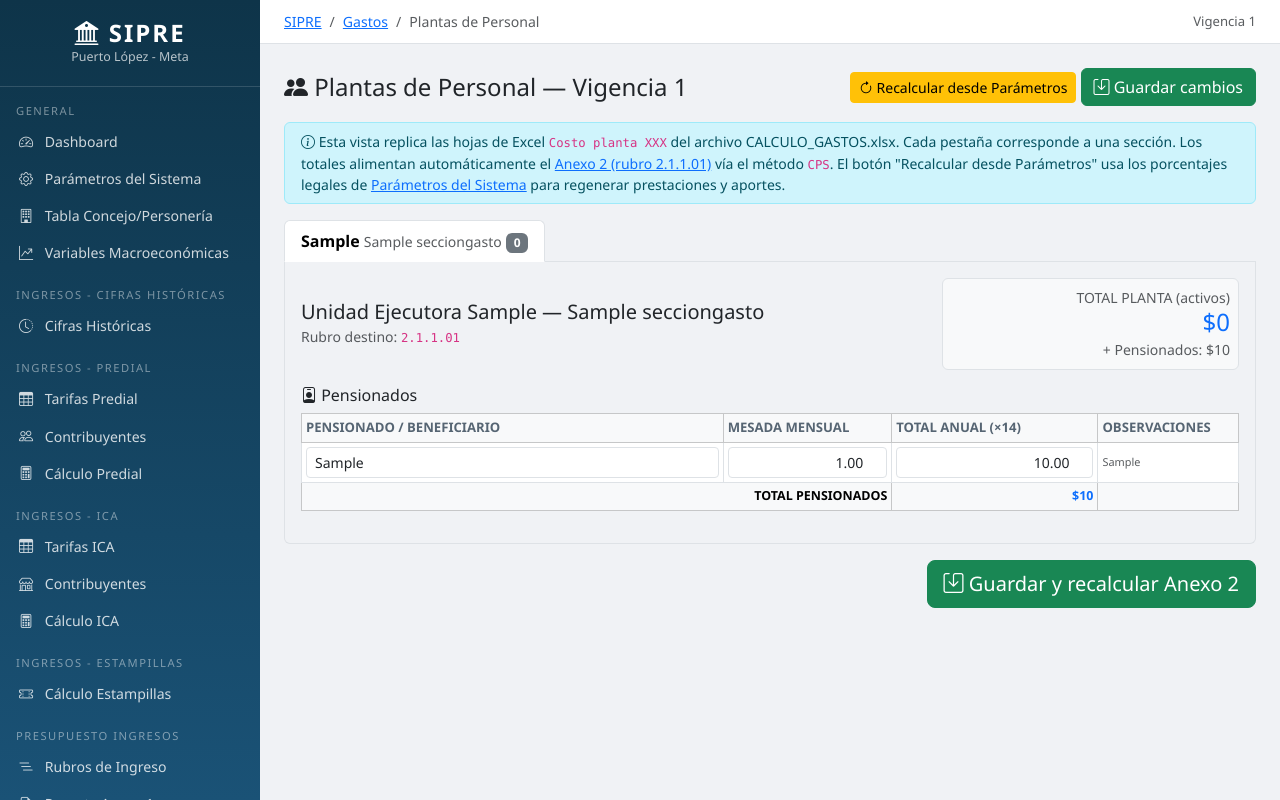
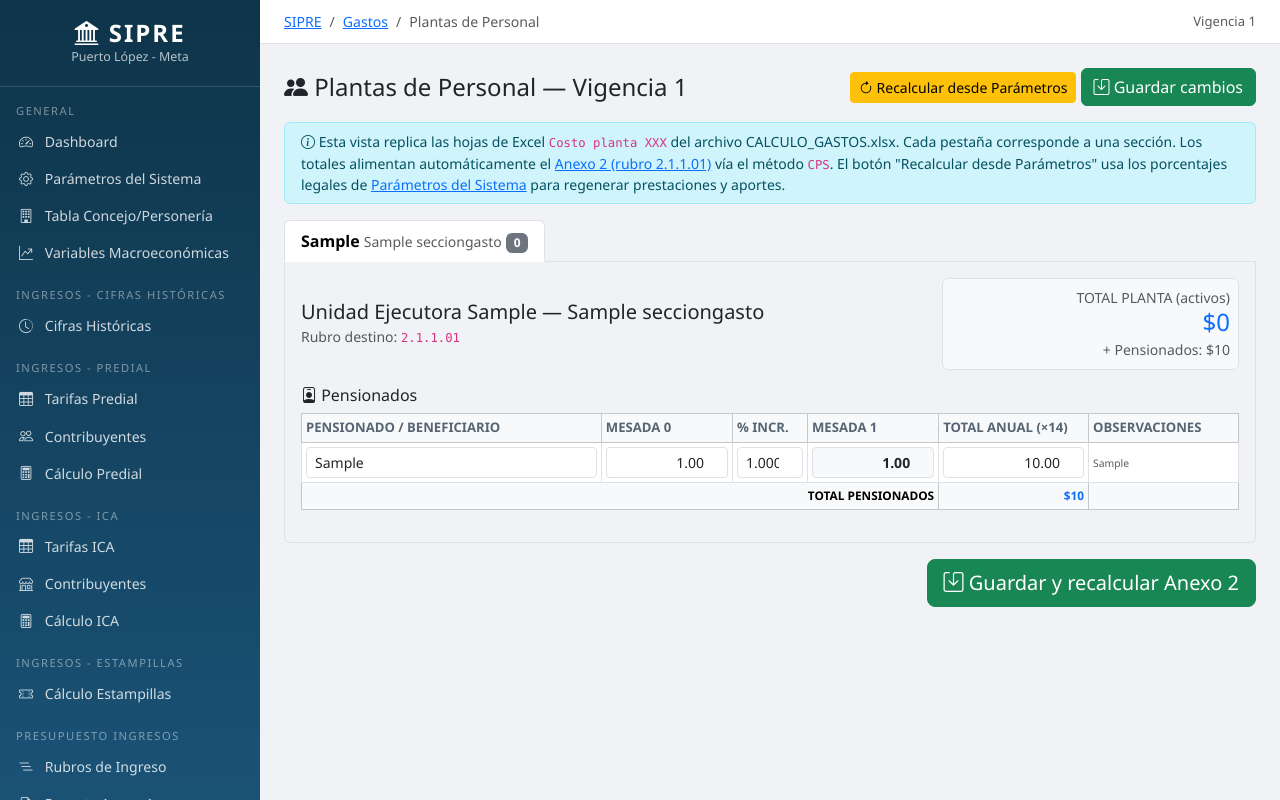
Before and after one commit to Jorgecuenca1/Presupuesto, a Django app: page /gastos/plantas-personal/ in a window 1280 px wide. Run offline with Django 5.2, Linux system fonts and the light colour scheme; a user stored in the database is signed in; tables that the repository leaves empty hold one stand-in row (values such as "Sample post").

Commit message:
Feat: Plantas - columnas Salario anterior + % incremento + Salario actual con auto-calc
CostoPersonal nuevos campos:
- salario_basico_anterior (mensual año-1)
- pct_incremento (0.10 = 10%)
- salario_basico (mensual vigencia, calculado = anterior x (1+pct))

Template plantas_personal.html:
- 3 columnas por fila: Sal. {vig-1} | % Incr. | Sal. {vig}
- JavaScript auto-calcula Sal. {vig} = Sal. {vig-1} x (1 + pct) en tiempo real
- Aplicado tanto a activos como a pensionados
- Sal. {vig} en readonly + bg-light para indicar es calculado

Vista plantas_personal_guardar:
- Si hay sal_anterior > 0, recalcula sal_basico = sal_ant x (1 + pct)
- Persiste los 3 campos
- Si solo hay sal_basico, lo guarda directo

Import fix_importar_calculo_gastos.py actualizado:
- Lee columna E (2026) como salario_basico_anterior
- Lee columna F (2027) como salario_basico
- Calcula pct_incremento automaticamente
- Mismo para pensionados (con 7% default)

Migration gastos.0007.

```diff
--- a/gastos/views.py
+++ b/gastos/views.py
@@ -595,31 +595,46 @@ def plantas_personal_view(request):
 
 @login_required
 def plantas_personal_guardar(request):
-    """Guarda cambios inline en CostoPersonal y recalcula gastos."""
+    """Guarda cambios inline en CostoPersonal y recalcula gastos.
+
+    Para el salario:
+      - Si el usuario edita salario_anterior y %, se recalcula salario_basico actual.
+      - Si edita salario_basico directamente, se respeta y % se recomputa.
+    """
     if request.method == 'POST':
         try:
             vigencia = _vigencia()
             for cp in CostoPersonal.objects.filter(vigencia=vigencia):
-                cargo_key = f'cp_{cp.pk}_cargo'
-                grado_key = f'cp_{cp.pk}_grado'
-                cant_key = f'cp_{cp.pk}_cantidad'
-                sal_key = f'cp_{cp.pk}_salario_basico'
-                tot_key = f'cp_{cp.pk}_costo_total_anual_override'
+                kp = lambda f: f'cp_{cp.pk}_{f}'
                 cambios = []
-                if cargo_key in request.POST:
-                    cp.cargo = request.POST[cargo_key][:200]; cambios.append('cargo')
-                if grado_key in request.POST:
-                    cp.grado = request.POST[grado_key][:20]; cambios.append('grado')
-                if cant_key in request.POST:
-                    cp.cantidad = int(request.POST[cant_key] or 0); cambios.append('cantidad')
-                if sal_key in request.POST:
-                    cp.salario_basico = Decimal(request.POST[sal_key] or '0'); cambios.append('salario_basico')
-                if tot_key in request.POST:
-                    cp.costo_total_anual_override = Decimal(request.POST[tot_key] or '0'); cambios.append('costo_total_anual_override')
+                if kp('cargo') in request.POST:
+                    cp.cargo = request.POST[kp('cargo')][:200]; cambios.append('cargo')
+                if kp('grado') in request.POST:
+                    cp.grado = request.POST[kp('grado')][:20]; cambios.append('grado')
+                if kp('cantidad') in request.POST:
+                    cp.cantidad = int(request.POST[kp('cantidad')] or 0); cambios.append('cantidad')
+
+                # Salario: leer los 3 campos, decidir cual prevalece
+                sal_ant = Decimal(request.POST.get(kp('salario_basico_anterior'), '0') or '0')
+                pct = Decimal(request.POST.get(kp('pct_incremento'), '0') or '0')
+                sal_act = Decimal(request.POST.get(kp('salario_basico'), '0') or '0')
+
+                # Si hay sal_ant y pct, recalcular sal_act
+                if sal_ant > 0:
+                    sal_act_calc = (sal_ant * (Decimal('1') + pct)).quantize(Decimal('0.01'))
+                    cp.salario_basico_anterior = sal_ant; cambios.append('salario_basico_anterior')
+                    cp.pct_incremento = pct; cambios.append('pct_incremento')
+                    cp.salario_basico = sal_act_calc; cambios.append('salario_basico')
+                elif sal_act > 0:
+                    cp.salario_basico = sal_act; cambios.append('salario_basico')
+
+                if kp('costo_total_anual_override') in request.POST:
+                    cp.costo_total_anual_override = Decimal(
+                        request.POST[kp('costo_total_anual_override')] or '0')
+                    cambios.append('costo_total_anual_override')
                 if cambios:
                     cp.save(update_fields=cambios)
 
-            # Recalcular
             resumen = recalcular_rubros_metodo(vigencia)
             for t in RubroGasto.objects.filter(vigencia=vigencia, es_titulo=True).order_by('-nivel'):
                 t.calcular_hijos()
--- a/templates/gastos/plantas_personal.html
+++ b/templates/gastos/plantas_personal.html
@@ -80,36 +80,49 @@
 
         {% if p.activos %}
         <div class="table-responsive">
-            <table class="table table-sm table-bordered align-middle" style="font-size:.78rem;">
+            <table class="table table-sm table-bordered align-middle planta-tabla" style="font-size:.74rem;">
                 <thead class="table-light">
                     <tr>
-                        <th style="width:30%">Cargo</th>
-                        <th style="width:8%">Grado</th>
-                        <th style="width:8%">Cant.</th>
-                        <th style="width:15%">Salario Básico Mensual</th>
-                        <th style="width:18%">Costo Total Anual (override)</th>
-                        <th style="width:15%">Costo Anual Calculado</th>
-                        <th style="width:6%"></th>
+                        <th style="width:24%">Cargo</th>
+                        <th style="width:5%">Grado</th>
+                        <th style="width:5%">Cant.</th>
+                        <th style="width:13%">Sal. {{ vigencia|add:"-1" }} Mensual</th>
+                        <th style="width:8%">% Incr.</th>
+                        <th style="width:13%">Sal. {{ vigencia }} Mensual</th>
+                        <th style="width:16%">Total Anual (override)</th>
+                        <th style="width:14%">Costo Calculado</th>
                     </tr>
                 </thead>
                 <tbody>
                     {% for cp in p.activos %}
-                    <tr>
+                    <tr data-row="{{ cp.pk }}">
                         <td><input type="text" name="cp_{{ cp.pk }}_cargo" value="{{ cp.cargo }}" class="form-control form-control-sm"></td>
                         <td><input type="text" name="cp_{{ cp.pk }}_grado" value="{{ cp.grado }}" class="form-control form-control-sm"></td>
                         <td><input type="number" name="cp_{{ cp.pk }}_cantidad" value="{{ cp.cantidad }}" class="form-control form-control-sm text-center"></td>
-                        <td><input type="number" step="0.01" name="cp_{{ cp.pk }}_salario_basico" value="{{ cp.salario_basico|unlocalize }}" class="form-control form-control-sm text-end"></td>
-                        <td><input type="number" step="0.01" name="cp_{{ cp.pk }}_costo_total_anual_override" value="{{ cp.costo_total_anual_override|unlocalize }}" class="form-control form-control-sm text-end"></td>
+                        <td><input type="number" step="0.01" name="cp_{{ cp.pk }}_salario_basico_anterior"
+                                   value="{{ cp.salario_basico_anterior|unlocalize }}"
+                                   class="form-control form-control-sm text-end sal-anterior"
+                                   data-row="{{ cp.pk }}"></td>
+                        <td><input type="number" step="0.0001" name="cp_{{ cp.pk }}_pct_incremento"
+                                   value="{{ cp.pct_incremento|unlocalize }}"
+                                   class="form-control form-control-sm text-end pct-incr"
+                                   data-row="{{ cp.pk }}"
+                                   placeholder="0.081"></td>
+                        <td><input type="number" step="0.01" name="cp_{{ cp.pk }}_salario_basico"
+                                   value="{{ cp.salario_basico|unlocalize }}"
+                                   class="form-control form-control-sm text-end fw-bold bg-light sal-actual"
+                                   data-row="{{ cp.pk }}" readonly></td>
+                        <td><input type="number" step="0.01" name="cp_{{ cp.pk }}_costo_total_anual_override"
+                                   value="{{ cp.costo_total_anual_override|unlocalize }}"
+                                   class="form-control form-control-sm text-end"></td>
                         <td class="text-end fw-bold">${{ cp.costo_total_anual|floatformat:0|intcomma }}</td>
-                        <td></td>
                     </tr>
                     {% endfor %}
                 </tbody>
                 <tfoot class="table-light">
                     <tr>
-                        <td colspan="5" class="text-end fw-bold">TOTAL ACTIVOS</td>
+                        <td colspan="7" class="text-end fw-bold">TOTAL ACTIVOS</td>
                         <td class="text-end fw-bold text-primary">${{ p.total_activos|floatformat:0|intcomma }}</td>
-                        <td></td>
                     </tr>
                 </tfoot>
             </table>
@@ -119,28 +132,44 @@
         {% if p.pensionados %}
         <h6 class="mt-3"><i class="bi bi-person-badge"></i> Pensionados</h6>
         <div class="table-responsive">
-            <table class="table table-sm table-bordered align-middle" style="font-size:.78rem;">
+            <table class="table table-sm table-bordered align-middle planta-tabla" style="font-size:.74rem;">
                 <thead class="table-light">
                     <tr>
-                        <th style="width:45%">Pensionado / Beneficiario</th>
-                        <th style="width:18%">Mesada Mensual</th>
-                        <th style="width:22%">Total Anual (×14)</th>
-                        <th style="width:15%">Observaciones</th>
+                        <th style="width:32%">Pensionado / Beneficiario</th>
+                        <th style="width:14%">Mesada {{ vigencia|add:"-1" }}</th>
+                        <th style="width:8%">% Incr.</th>
+                        <th style="width:14%">Mesada {{ vigencia }}</th>
+                        <th style="width:16%">Total Anual (×14)</th>
+                        <th style="width:16%">Observaciones</th>
                     </tr>
                 </thead>
                 <tbody>
                     {% for cp in p.pensionados %}
-                    <tr>
+                    <tr data-row="{{ cp.pk }}">
                         <td><input type="text" name="cp_{{ cp.pk }}_cargo" value="{{ cp.cargo }}" class="form-control form-control-sm"></td>
-                        <td><input type="number" step="0.01" name="cp_{{ cp.pk }}_salario_basico" value="{{ cp.salario_basico|unlocalize }}" class="form-control form-control-sm text-end"></td>
-                        <td><input type="number" step="0.01" name="cp_{{ cp.pk }}_costo_total_anual_override" value="{{ cp.costo_total_anual_override|unlocalize }}" class="form-control form-control-sm text-end"></td>
-                        <td><small class="text-muted">{{ cp.observaciones|truncatechars:50 }}</small></td>
+                        <td><input type="number" step="0.01" name="cp_{{ cp.pk }}_salario_basico_anterior"
+                                   value="{{ cp.salario_basico_anterior|unlocalize }}"
+                                   class="form-control form-control-sm text-end sal-anterior"
+                                   data-row="{{ cp.pk }}"></td>
+                        <td><input type="number" step="0.0001" name="cp_{{ cp.pk }}_pct_incremento"
+                                   value="{{ cp.pct_incremento|unlocalize }}"
+                                   class="form-control form-control-sm text-end pct-incr"
+                                   data-row="{{ cp.pk }}"
+                                   placeholder="0.04"></td>
+                        <td><input type="number" step="0.01" name="cp_{{ cp.pk }}_salario_basico"
+                                   value="{{ cp.salario_basico|unlocalize }}"
+                                   class="form-control form-control-sm text-end fw-bold bg-light sal-actual"
+                                   data-row="{{ cp.pk }}" readonly></td>
+                        <td><input type="number" step="0.01" name="cp_{{ cp.pk }}_costo_total_anual_override"
+                                   value="{{ cp.costo_total_anual_override|unlocalize }}"
+                                   class="form-control form-control-sm text-end"></td>
+                        <td><small class="text-muted">{{ cp.observaciones|truncatechars:40 }}</small></td>
                     </tr>
                     {% endfor %}
                 </tbody>
                 <tfoot class="table-light">
                     <tr>
-                        <td colspan="2" class="text-end fw-bold">TOTAL PENSIONADOS</td>
+                        <td colspan="4" class="text-end fw-bold">TOTAL PENSIONADOS</td>
                         <td class="text-end fw-bold text-primary">${{ p.total_pensionados|floatformat:0|intcomma }}</td>
                         <td></td>
                     </tr>
@@ -152,6 +181,22 @@
 </div>
 {% endfor %}
 </div>
+
+<script>
+// Auto-cálculo: Salario actual = Salario anterior × (1 + % incremento)
+document.querySelectorAll('.sal-anterior, .pct-incr').forEach(input => {
+    input.addEventListener('input', (e) => {
+        const rowId = e.target.dataset.row;
+        const ant = parseFloat(document.querySelector(`input.sal-anterior[data-row="${rowId}"]`).value) || 0;
+        const pct = parseFloat(document.querySelector(`input.pct-incr[data-row="${rowId}"]`).value) || 0;
+        const nuevo = (ant * (1 + pct)).toFixed(2);
+        const target = document.querySelector(`input.sal-actual[data-row="${rowId}"]`);
+        if (target && ant > 0) {
+            target.value = nuevo;
+        }
+    });
+});
+</script>
 
 <div class="d-flex justify-content-end mt-3">
     <button type="submit" class="btn btn-success btn-lg">
```
Also changed, not shown: fix_importar_calculo_gastos.py (+16 -10 lines), gastos/models.py (+8 -1 lines), gastos/migrations/0007_costopersonal_salario_anterior.py (added).
